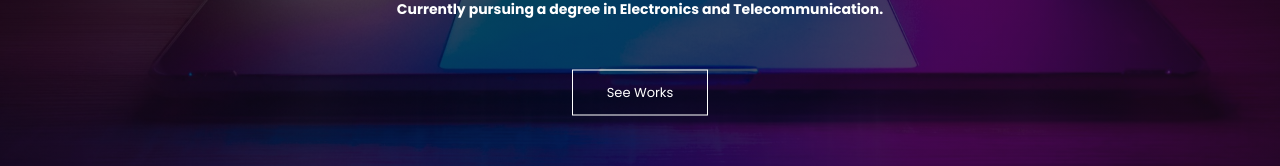
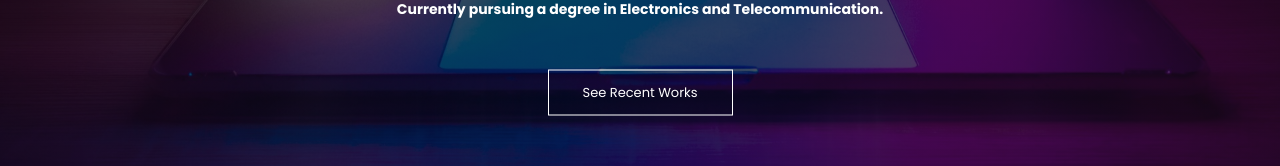
Before and after one commit to nayanthahansajith/NOVIX, a plain HTML site: page index.html in a window 1280 px wide. Shown: the part 455-621 px from the top of the page. Drawn offline with Linux system fonts and the light colour scheme.

Commit message:
file added

```diff
--- a/index.html
+++ b/index.html
@@ -29,7 +29,7 @@
             <h1>NOVIX - Your Digital Universe</h1>
             <p><b>I'm a creative web developer and designer skilled in HTML, CSS, Python, Photoshop, Illustrator, and Premiere Pro <br> Currently pursuing a degree in Electronics and Telecommunication.</b>
             </p>
-            <a href="pf.html" class="hero-btn">See Works</a>
+            <a href="pf.html" class="hero-btn">See Recent Works</a>
         </div>
     </section>
 
```
